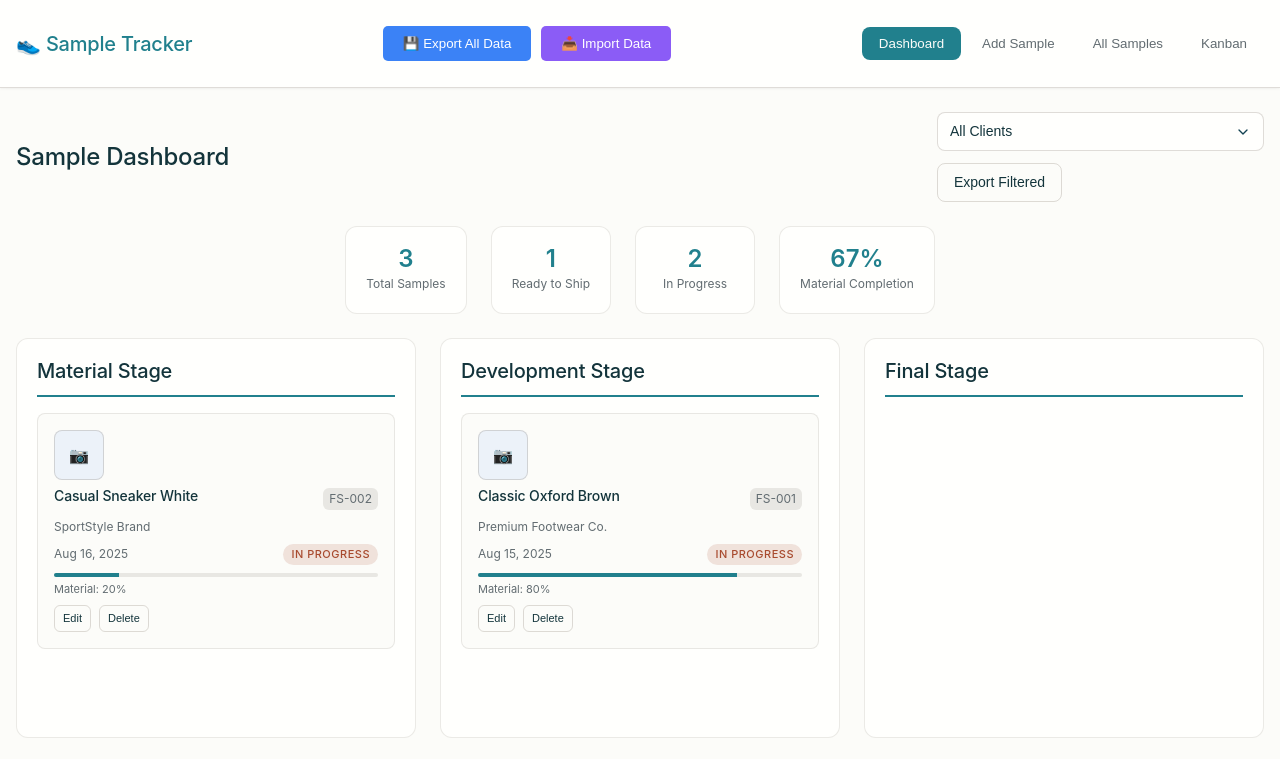
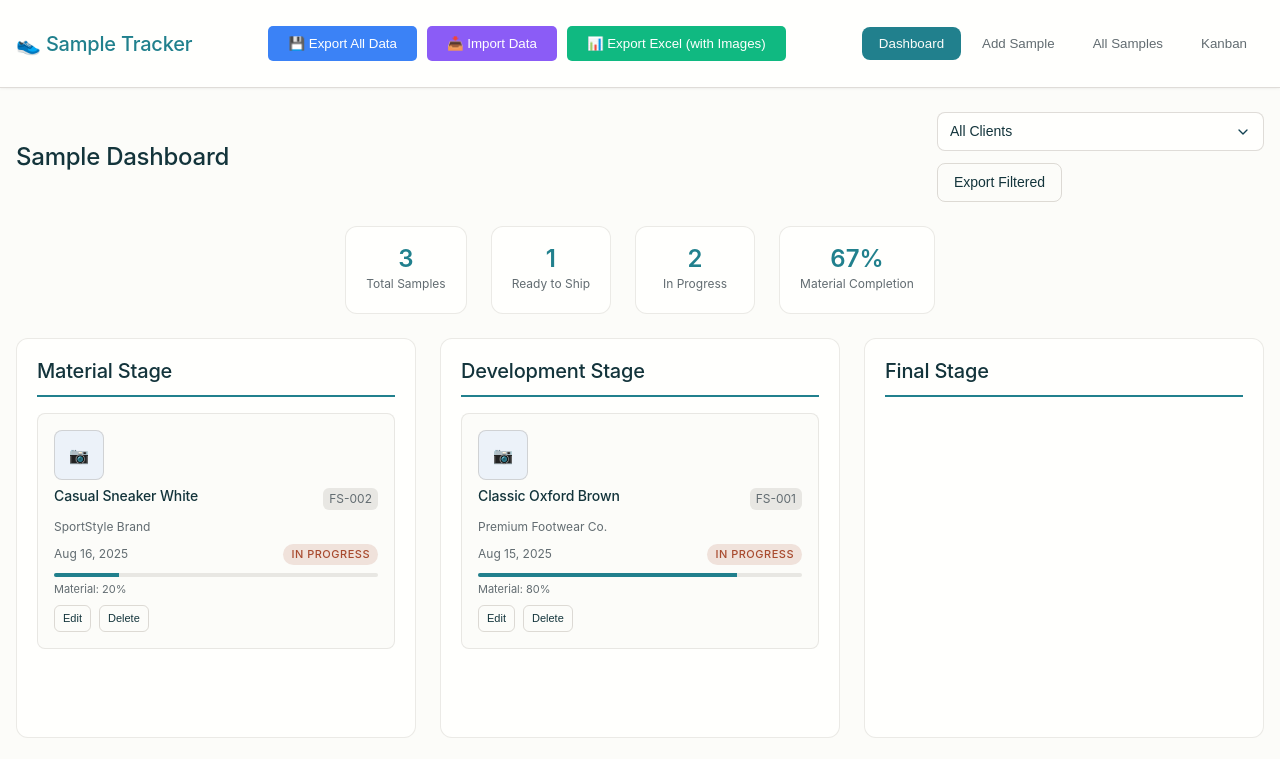
Before and after one commit to SIVIFashion/footwear-sample-tracker, a plain HTML site: page index.html in a window 1280 px wide. Shown: the top 759 px of the page. Drawn offline with nearby package versions, Linux system fonts and the light colour scheme; a web font is replaced by a local one.

Commit message:
Export with images.html

```diff
--- a/index.html
+++ b/index.html
@@ -5,6 +5,8 @@
     <meta name="viewport" content="width=device-width, initial-scale=1.0">
     <title>Footwear Sample Tracker</title>
     <link rel="stylesheet" href="style.css">
+    <script src="https://cdn.jsdelivr.net/npm/exceljs@4.3.0/dist/exceljs.min.js"></script>
+
 </head>
 <body>
     <!-- Header -->
@@ -21,6 +23,9 @@
                     </button>
                     <button onclick="showImportDialog()" style="padding: 10px 20px; background: #8b5cf6; color: white; border: none; border-radius: 5px; cursor: pointer;">
                         📥 Import Data
+                    </button>
+                    <button onclick="exportToExcel()" style="padding: 10px 20px; background: #10b981; color: white; border: none; border-radius: 5px; cursor: pointer;">
+                    📊 Export Excel (with Images)
                     </button>
                 </div>
 
```
